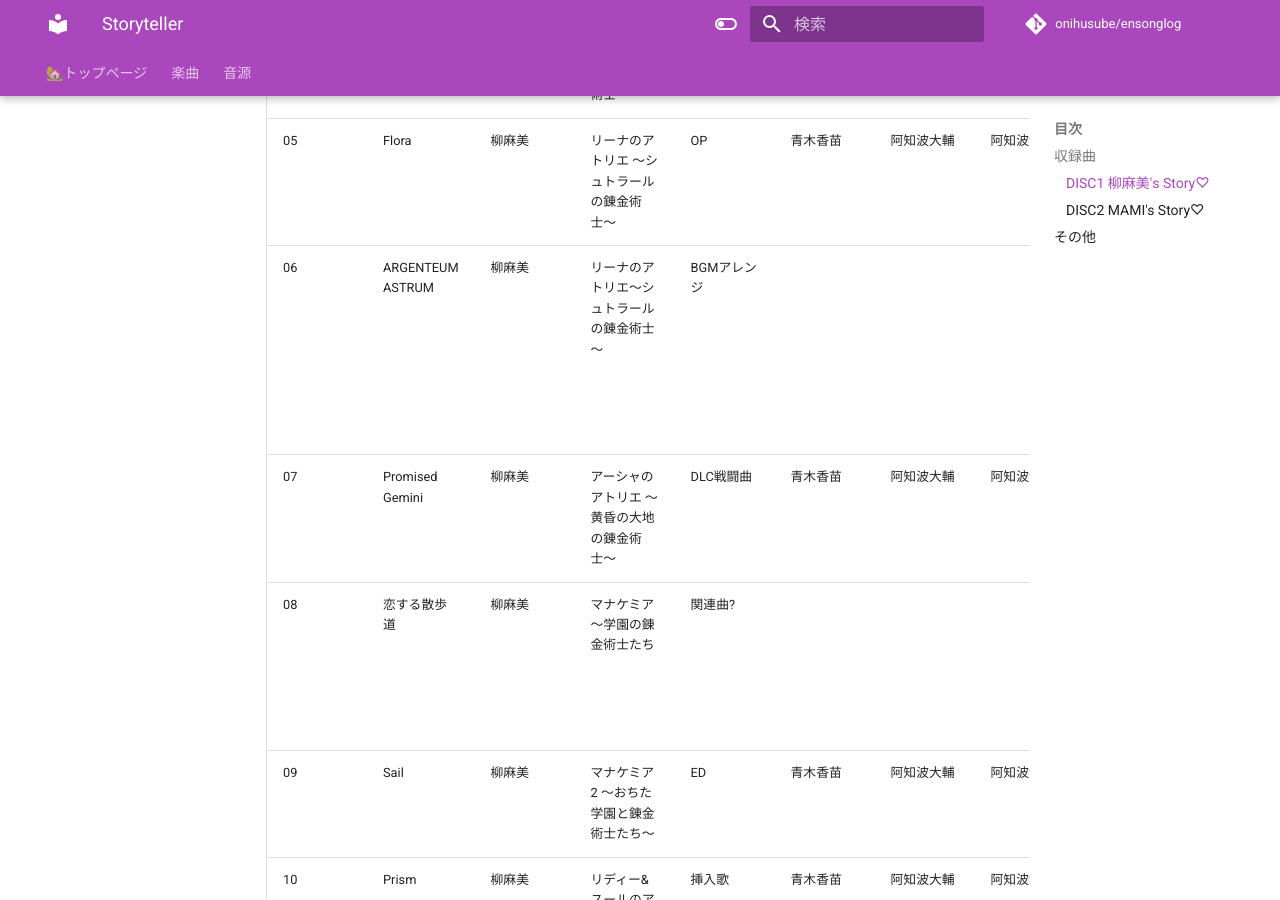
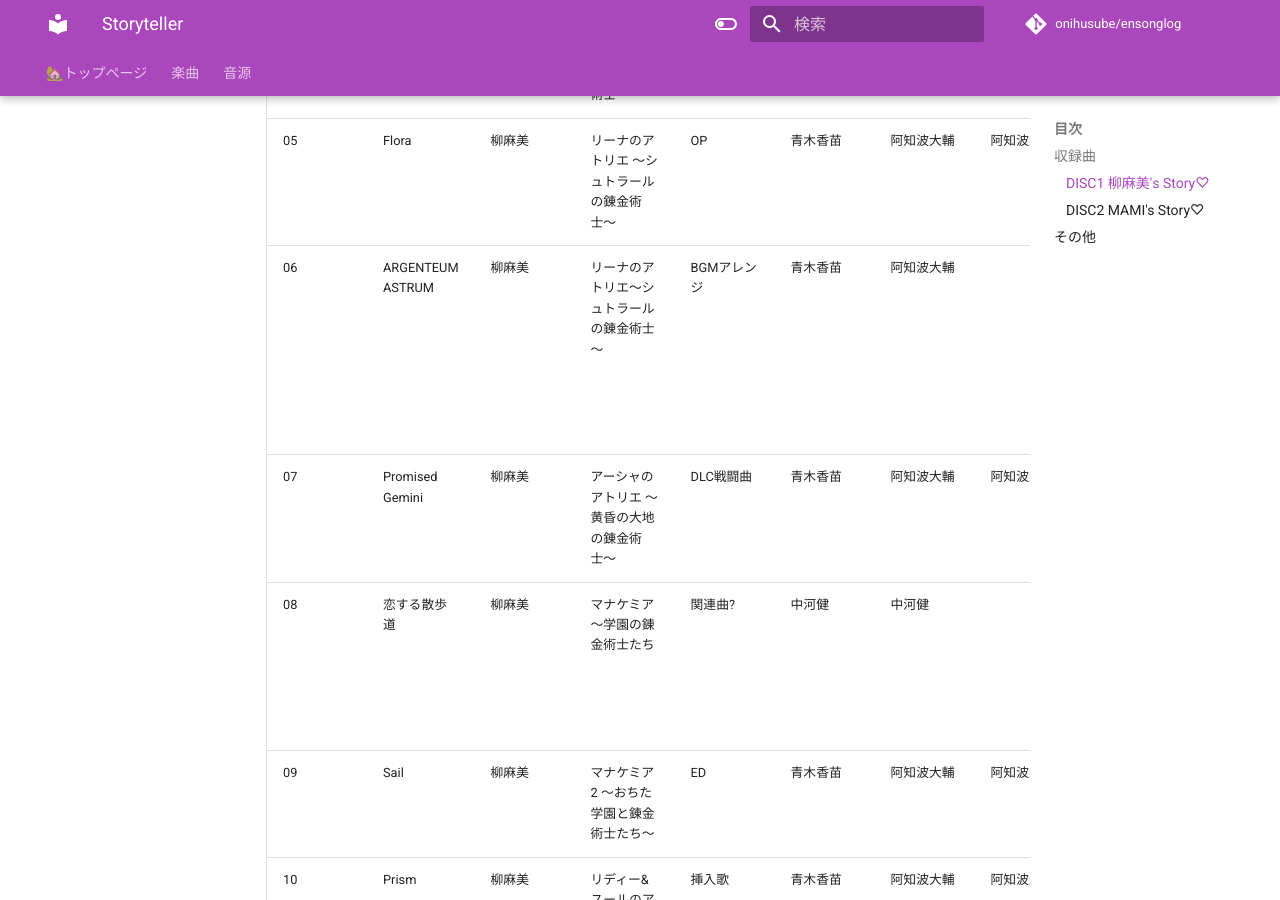
Before and after one commit to onihusube/ensonglog, an MkDocs documentation site: the page built from docs/2024/音源個別/Storyteller.md, in a window 1280 px wide and 900 px high, scrolled down 639 px. Built offline with MkDocs 1.6.1 and Material for MkDocs 9.7.7, drawn with Linux system fonts in a browser that asks for light colours; comment, search, counter and statistics services are not loaded.

Commit message:
M3関連追記

```diff
--- a/docs/2024/音源個別/Storyteller.md
+++ b/docs/2024/音源個別/Storyteller.md
@@ -11,9 +11,9 @@
 | 03 | ガラスの仮面ですが〜Another myself〜 | 柳麻美 | ガラスの仮面ですが | 主題歌 | 村井大 | 村井大 | 村井大 |  | 2013 |
 | 04 | Friday | 柳麻美 | アニーのアトリエ〜セラ島の錬金術士〜 | イメージソング | 青木香苗 | 阿知波大輔 | 阿知波大輔 |  | 2009 |
 | 05 | Flora | 柳麻美 | リーナのアトリエ 〜シュトラールの錬金術士〜 | OP | 青木香苗 | 阿知波大輔 | 阿知波大輔 |  | 2009 |
-| 06 | ARGENTEUM ASTRUM | 柳麻美 | リーナのアトリエ～シュトラールの錬金術士～ | BGMアレンジ |  |  |  | アトリエシリーズ・ボーカルコレクション 〜フォルクスリート3〜 収録（BGMのボーカルアレンジ） | 2010 |
+| 06 | ARGENTEUM ASTRUM | 柳麻美 | リーナのアトリエ～シュトラールの錬金術士～ | BGMアレンジ | 青木香苗 | 阿知波大輔 |  | アトリエシリーズ・ボーカルコレクション 〜フォルクスリート3〜 収録（BGMのボーカルアレンジ） | 2010 |
 | 07 | Promised Gemini | 柳麻美 | アーシャのアトリエ 〜黄昏の大地の錬金術士〜 | DLC戦闘曲 | 青木香苗 | 阿知波大輔 | 阿知波大輔 | ギター：平松俊紀　ベース：Dani | 2012 |
-| 08 | 恋する散歩道 | 柳麻美 | マナケミア 〜学園の錬金術士たち | 関連曲? |  |  |  | Mana-Khemia Original Vocal Mini Album Condition Red 収録曲 | 2008 |
+| 08 | 恋する散歩道 | 柳麻美 | マナケミア 〜学園の錬金術士たち | 関連曲? | 中河健 | 中河健 |  | Mana-Khemia Original Vocal Mini Album Condition Red 収録曲 | 2008 |
 | 09 | Sail | 柳麻美 | マナケミア2 〜おちた学園と錬金術士たち〜 | ED | 青木香苗 | 阿知波大輔 | 阿知波大輔 |  | 2008 |
 | 10 | Prism | 柳麻美 | リディー&スールのアトリエ 〜不思議な絵画の錬金術士〜 | 挿入歌 | 青木香苗 | 阿知波大輔 | 阿知波大輔 |  | 2017 |
 | 11 | 永遠の楽園 | 柳麻美 | 翠の海 -midori no umi- | ED | marie | MANYO | MANYO |  | 2011 |
```
Also changed, not shown: other parts of docs/2024/音源個別/Storyteller.md (+3 -1 lines), docs/2024/楽曲.md (+1 -1 lines).
